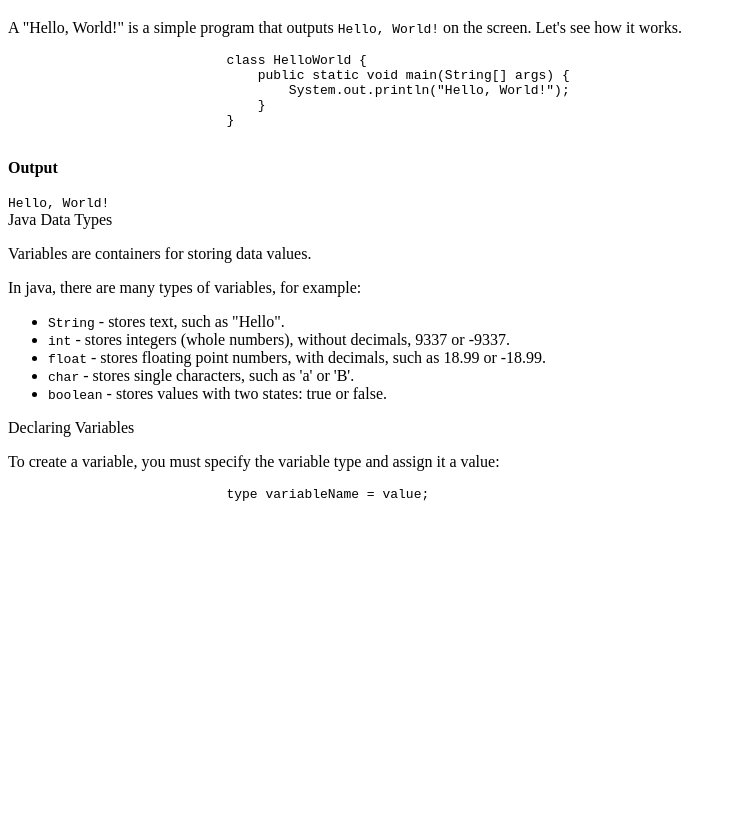
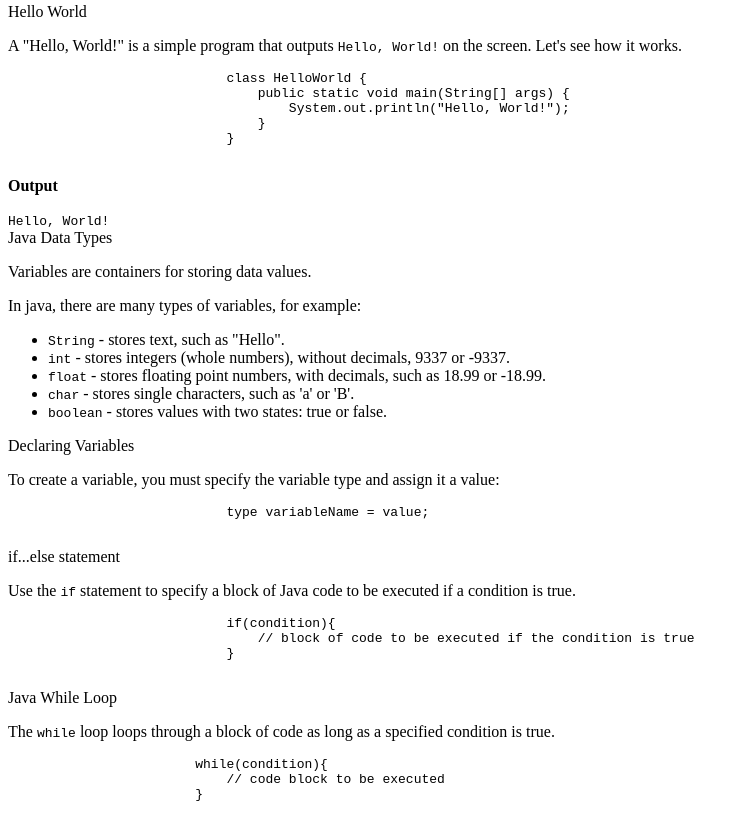
Before and after one commit to Reynyel/Technical-Documentation-Page, a plain HTML site: page index.html in a window 1280 px wide. Shown: the part 1097-1927 px from the top of the page, without its empty margins (0-749 px from the left). Before the commit the page ends 1627 px from the top, so only its background shows below. Drawn offline with Linux system fonts and the light colour scheme.

Commit message:
created section for while loop and added its contents

```diff
--- a/index.html
+++ b/index.html
@@ -27,7 +27,10 @@
                     <a class="nav-link" href="#Declaring Variables">Declaring Variables</a>
                 </li>
                 <li>
-                    <a class="nav-link" href="#Variable Scope">Variable Scope</a>
+                    <a class="nav-link" href="#if-else statement">if...else statement</a>
+                </li>
+                <li>
+                    <a class="nav-link" href="#while">while</a>
                 </li>
             </ul>
         </nav>
@@ -185,6 +188,30 @@
                     </code>
                 </article>
             </section>
+            <section class="main-section" id="if-else statement">
+                <header>if...else statement</header>
+                <article>
+                    <p>Use the <code>if</code> statement to specify a block of Java code to be executed if a condition is true.</p>
+                    <code>
+                        <pre>
+                            if(condition){
+                                // block of code to be executed if the condition is true
+                            }
+                        </pre>
+                    </code>
+                </article>
+            </section>
+            <section class="main-section" id="while">
+                <header>Java While Loop</header>
+                <p>The <code>while</code> loop loops through a block of code as long as a specified condition is true.</p>
+                <code>
+                    <pre>
+                        while(condition){
+                            // code block to be executed
+                        }
+                    </pre>
+                </code>
+            </section>
         </main>
     </body>
 </html>
```
